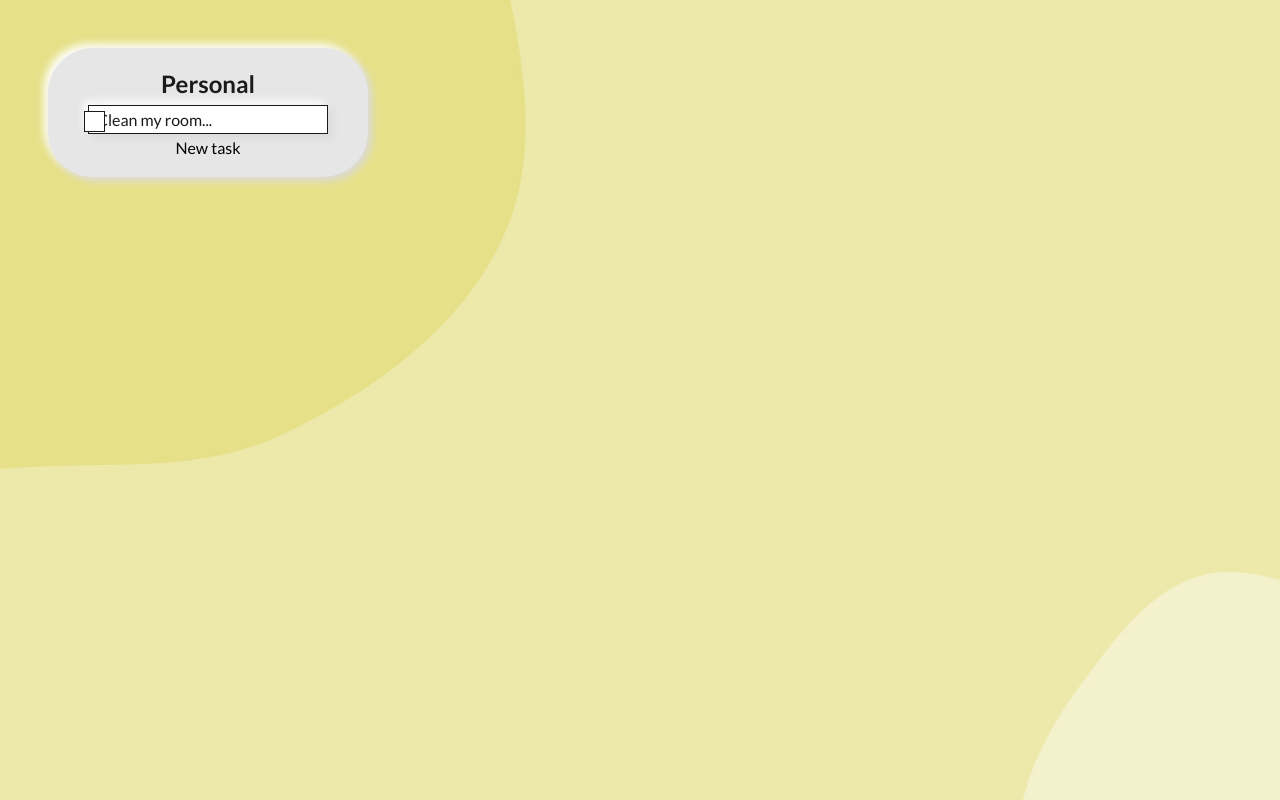
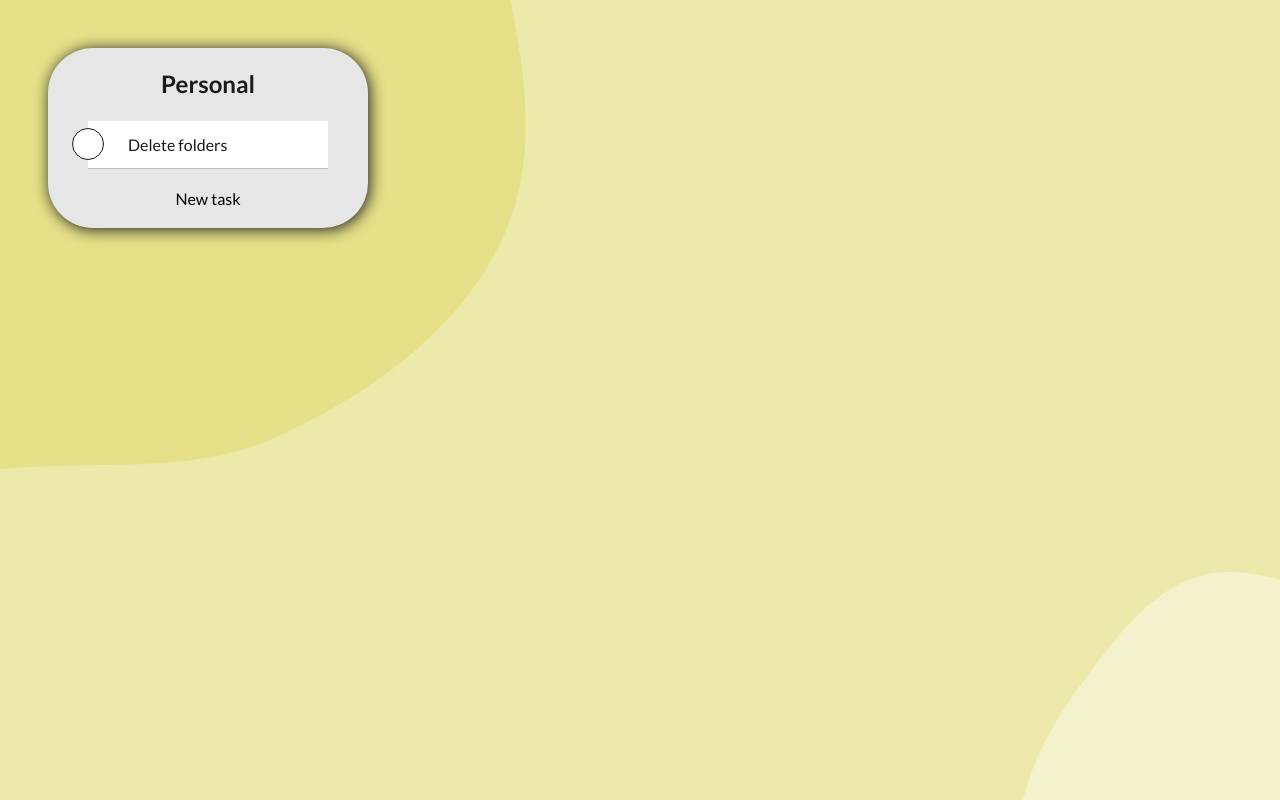
Before and after one commit to SynFunjioka/DoList, a plain HTML site: page ToDoList/pages/index.html in a window 1280 px wide. Drawn offline with Linux system fonts and the light colour scheme.

Commit message:
Category box style v2

```diff
--- a/ToDoList/pages/index.html
+++ b/ToDoList/pages/index.html
@@ -16,12 +16,16 @@
     <main class="ToDoList">
         <section class="ToDoList-Category">
             <h2>Personal</h2>
-            <div class="task">
-                <div class="form-group">
-                    <input class="custom-checkbox" type="checkbox" name="custom_checkbox" id="custom_checkbox" value="custom_checkbox">
-                    <label class="control control--checkbox" for="custom_checkbox"></label>
+            <div class="ToDoList-List">
+                <div class="task">
+                    <div class="form-group">
+                        <input class="custom-checkbox checkbox--circle" type="checkbox"
+                            name="custom_checkbox" id="custom_checkbox#"
+                            value="custom_checkbox">
+                        <label class="" for="custom_checkbox#"></label>
+                    </div>
+                    <p>Delete folders</p>
                 </div>
-                <p>Clean my room...</p>
             </div>
             <button>New task</button>
         </section>
--- a/ToDoList/styles/abstract/_mixins.scss
+++ b/ToDoList/styles/abstract/_mixins.scss
@@ -1,6 +1,5 @@
 @import 'colors';
 
 @mixin box-shadow {
-    box-shadow: .25rem .25rem .5rem $baseDark,
-            -.25rem -.25rem .5rem $baseLight;
+    box-shadow: 0.1rem 0.1rem 15px $onBase;
   }
--- a/ToDoList/styles/components/basics/_checkbox.scss
+++ b/ToDoList/styles/components/basics/_checkbox.scss
@@ -9,24 +9,29 @@
 }
 
 .custom-checkbox + label:before{
-    background: #fff;
-    height: 21px;
+    background: $baseLight;
+    height: 2rem;
+    width: 2rem;
     border: 1px solid $onBase;
     content: "";
     display: inline-block;
-    width: 21px;
     vertical-align: middle;
-    margin-right: 10px;
-    // position: relative;
-    // top: -1px;
+    position: relative;
     transition: all 0.2s ease-in-out;
+}
+
+.checkbox--circle + label:before{
+    border-radius: 45px;
 }
 
 .custom-checkbox:checked + label:before{
     content: "\2713";
-    color: red;
+    color: $base;
+    border: none;
+    border-bottom: 1px solid $baseLight;
     font-weight: 800;
-    font-size: 24px;
+    font-size: 1.5rem;
     text-align: center;
     line-height: 21px;
+    background-color: $success;
 }
--- a/ToDoList/styles/components/custom/_toDoBox.scss
+++ b/ToDoList/styles/components/custom/_toDoBox.scss
@@ -1,33 +1,22 @@
 @import "../../abstract/colors";
 
-.ToDoList-Category{
-    width: 20rem;
-    padding: 1rem 2.5rem;
-
-    @include box-shadow;
-    border-radius: 45px;
-    background-color: $base;
-
-    display: flex;
-    flex-direction: column;
-
-    h2{
-        text-align: center;
-    }
-}
-
 .task{
+    height: 3rem;
     padding: 0 .5rem;
     position: relative;
     display: flex;
 
-    @include box-shadow;
-    border: 1px solid $onBase; //Quitar despues
+    align-items: center;
+
+    // @include box-shadow;
+    border-bottom: 1px solid $separator; //Quitar despues
 
     background-color: $baseLight;
 
     .form-group{
-        position: absolute;
-        left: -.3rem;
+        position: relative;
+        left: -1.5rem;
     }
+
+
 }
--- a/ToDoList/styles/pages/_home.scss
+++ b/ToDoList/styles/pages/_home.scss
@@ -0,0 +1,26 @@
+@import "../abstract/colors";
+
+.ToDoList{
+    &-Category{
+        width: 20rem;
+        padding: 1rem 2.5rem;
+
+        @include box-shadow;
+        border-radius: 45px;
+        background-color: $base;
+        gap: 1rem 0;
+
+        display: flex;
+        flex-direction: column;
+
+        h2{
+            text-align: center;
+        }
+    }
+
+    &-List{
+        display: flex;
+        flex-direction: column;
+        gap: 1rem 1rem;
+    }
+}
```
Also changed, not shown: ToDoList/styles/main.css, 1 other file.
